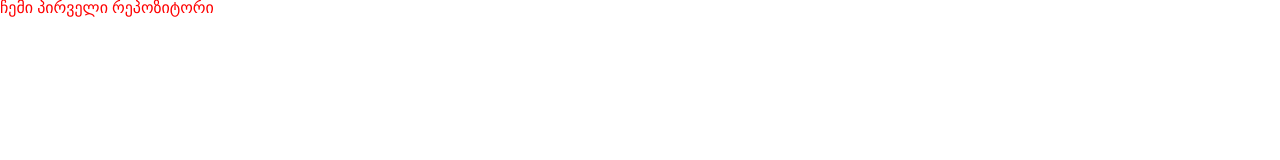
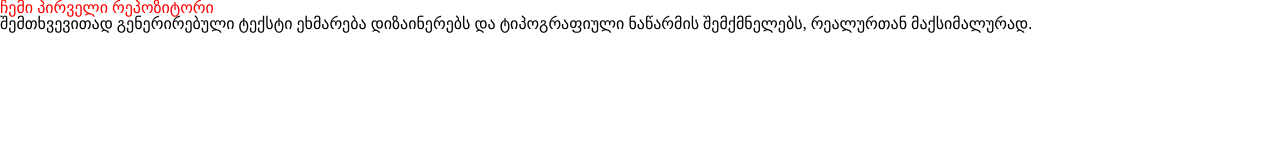
Before and after one commit to nchavchanidze/lesson-4, a plain HTML site: page index.html in a window 1280 px wide. Drawn offline with Linux system fonts and the light colour scheme.

Commit message:
Update index.html

```diff
--- a/index.html
+++ b/index.html
@@ -7,5 +7,6 @@
   </head>
   <body>
     <h1>ჩემი პირველი რეპოზიტორი</h1>
+    <p>შემთხვევითად გენერირებული ტექსტი ეხმარება დიზაინერებს და ტიპოგრაფიული ნაწარმის შემქმნელებს, რეალურთან მაქსიმალურად.</p>
   </body>
 </html>
```
